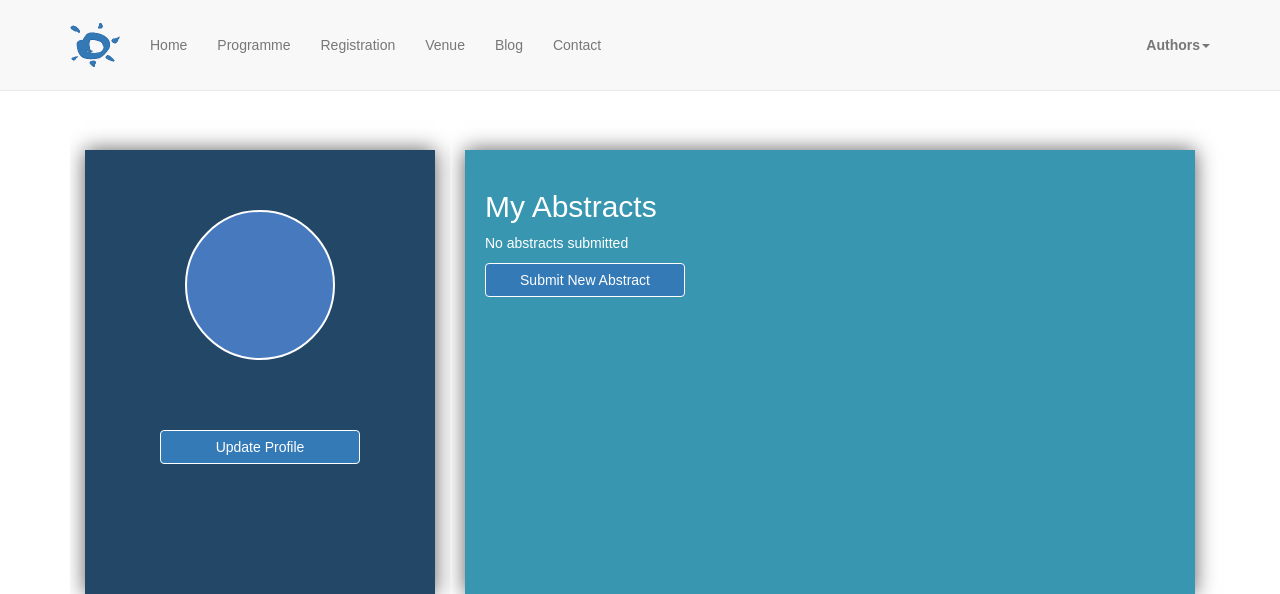
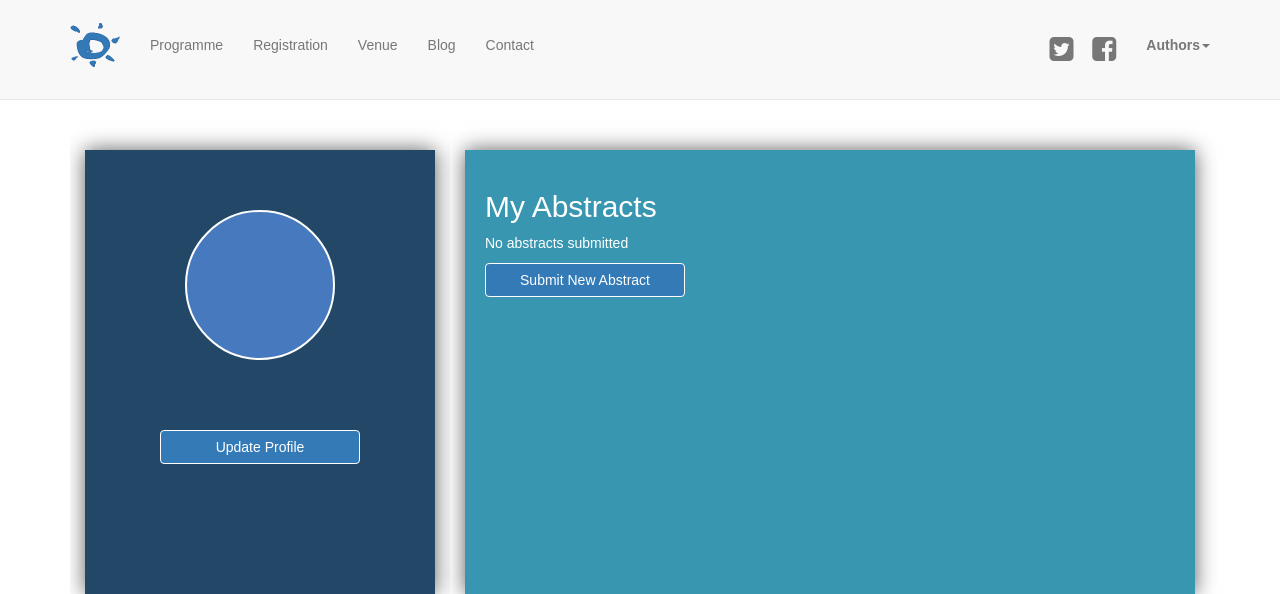
Before and after one commit to rtreharne/pvsat-dev, a Django app: template authors/templates/dashboard.html in a window 1280 px wide. Shown: the top 594 px of the page. Run offline with Django 3.2, Linux system fonts and the light colour scheme; the template is opened without the code that fills it, so the values that code supplies are empty; some libraries are stand-ins or nearby versions.

Commit message:
social buttons in navbar

```diff
--- a/templates/base.html
+++ b/templates/base.html
@@ -66,9 +66,11 @@
                     <li class="hidden">
                         <a class="page-scroll" href="#page-top"></a>
                     </li>
+                    <!--
                     <li>
                         <a class="page-scroll" href="{% url 'home' %}">Home</a>
                     </li>
+                    -->
                     <li>
                         <a class="page-scroll" href="{% url 'programme' %}">Programme</a>
                     </li>
@@ -99,6 +101,10 @@
                     </li>
                 </ul>
                 <ul class="nav navbar-nav navbar-right">
+                    <li>
+                        <a class="page-scroll" style="display:inline-block; padding-right: 0" href=""><i class="fa fa-twitter-square fa-2x"></i></a>
+                        <a class="page-scroll" style="display:inline-block" href=""><i class="fa fa-facebook-square fa-2x"></i></a>
+                    </li>
 		    {% if user.is_authenticated %}
 			<li class="dropdown">
 			    <a href="#" class="dropdown-toggle" data-toggle="dropdown" role="button" aria-haspopup="true" aria-expanded="false"><strong>{{user.username}}</strong><span class="caret"></span></a>
```
